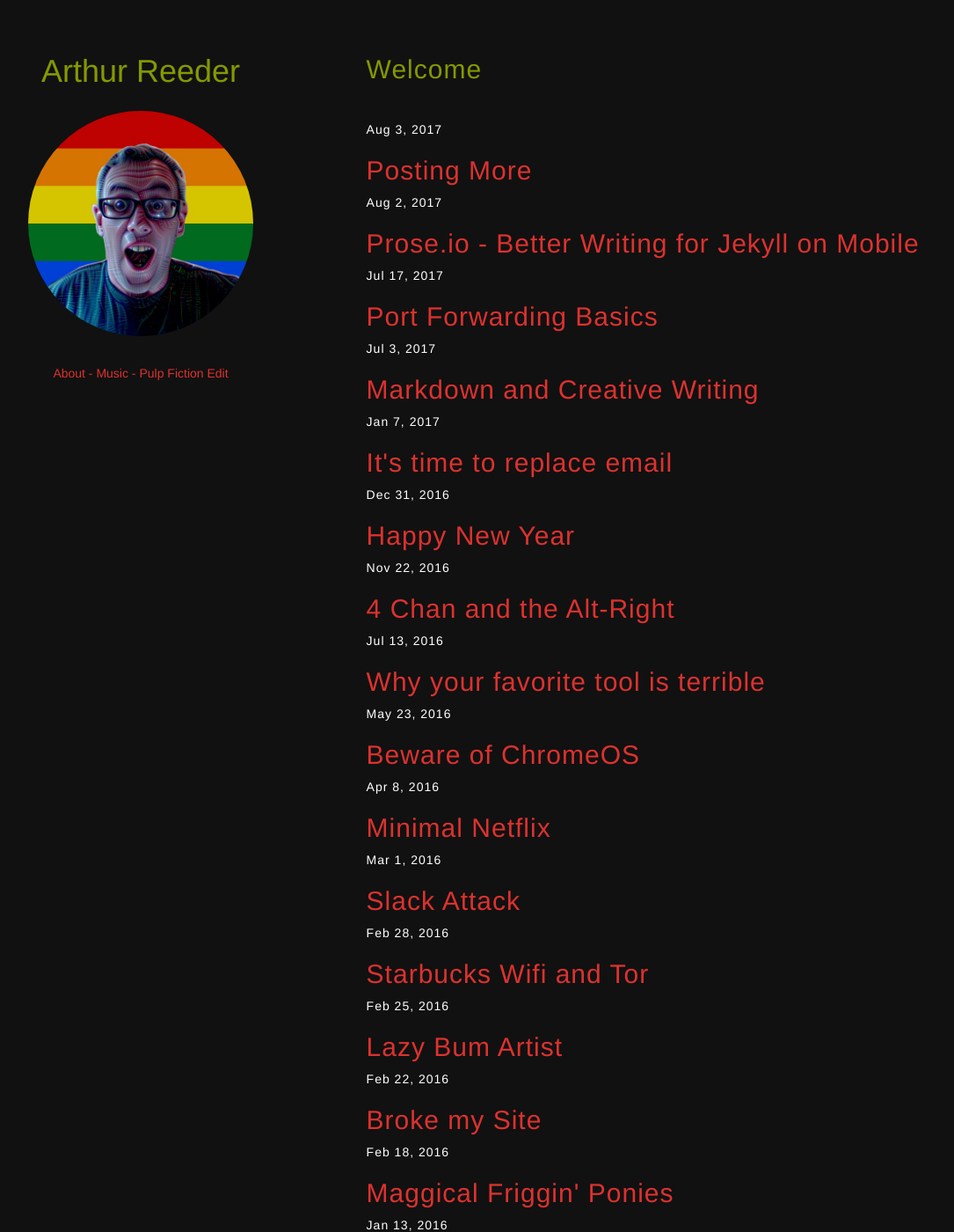
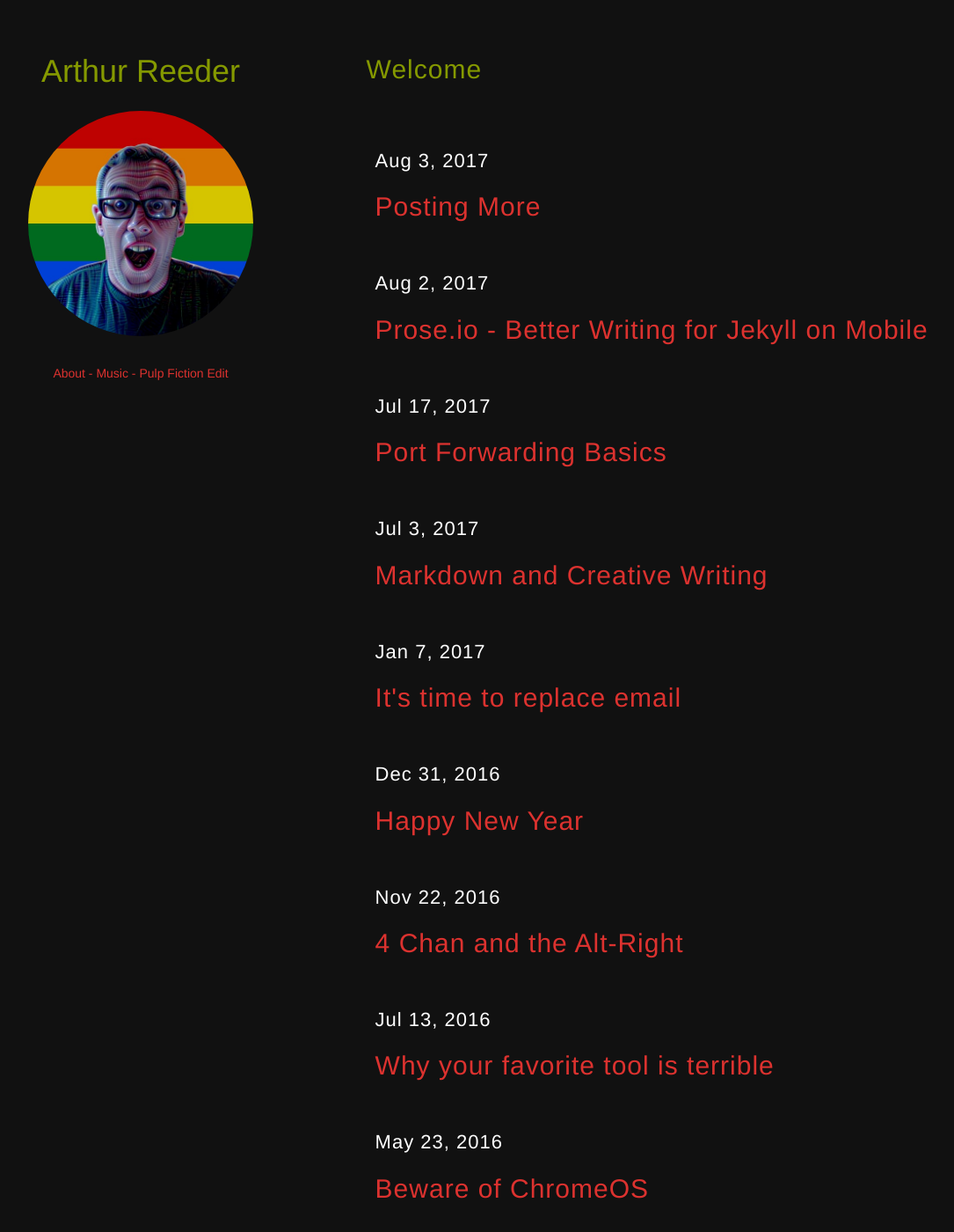
Before and after one commit to arthurpizza/dorkbox, a Jekyll site: the page built from index.markdown, in a window 1280 px wide and 1400 px high. Shown: the whole window at 88% size, without its empty margins (71-1156 px from the left). Built offline with Jekyll 4.4.1, drawn with Linux system fonts in a browser that asks for light colours.

Commit message:
Lists sizes fixed.

```diff
--- a/css/theme.css
+++ b/css/theme.css
@@ -132,6 +132,12 @@ h1, h2, h3, h4, h5, h6 {
   border-radius: 3px;
 }
 
+li {
+  font-size: 2.2rem;
+  margin: 15px 0px;
+  padding: 15px 10px;
+}
+
 /* --- Wordpress Core --- */
 
 .alignnone {
```
